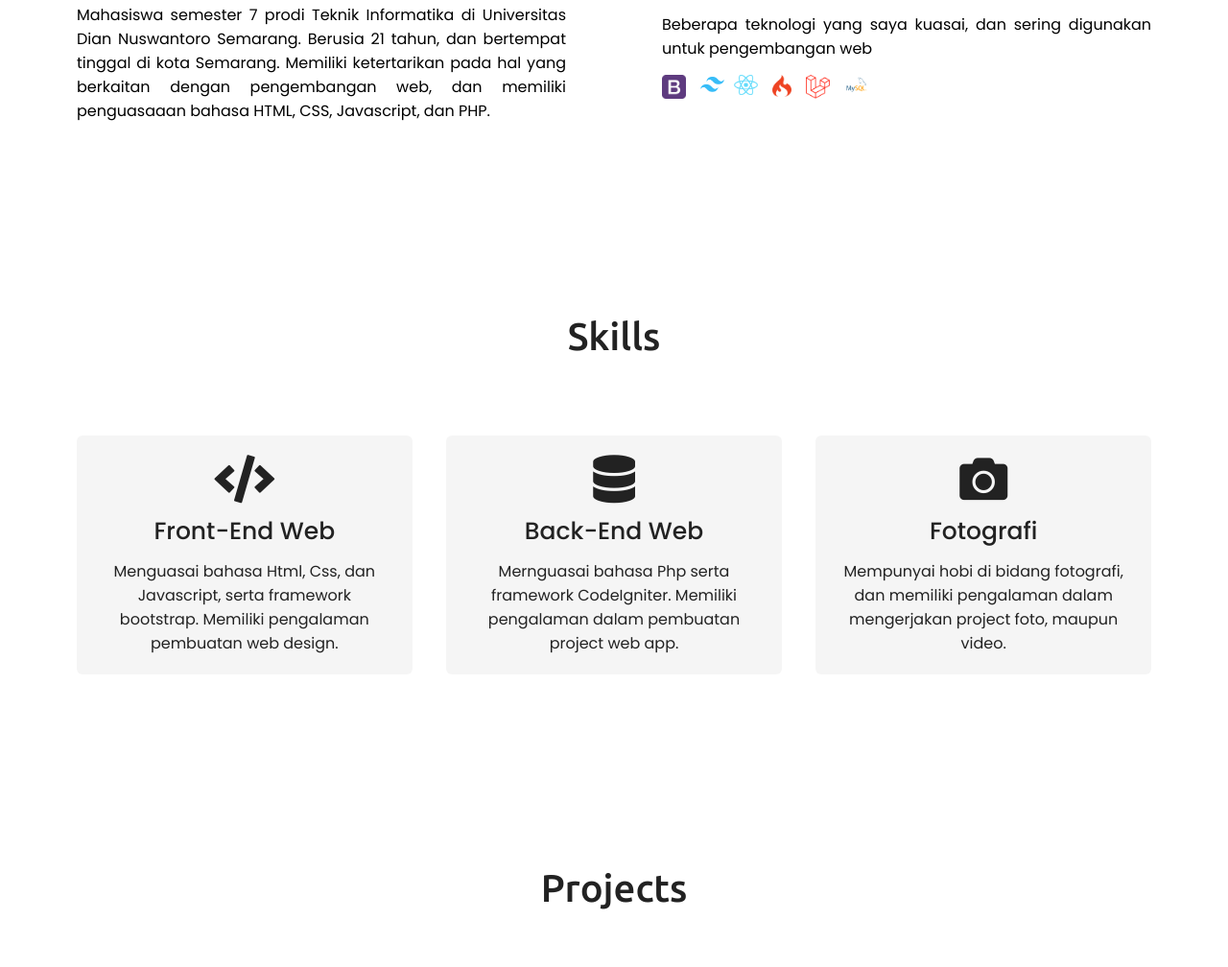
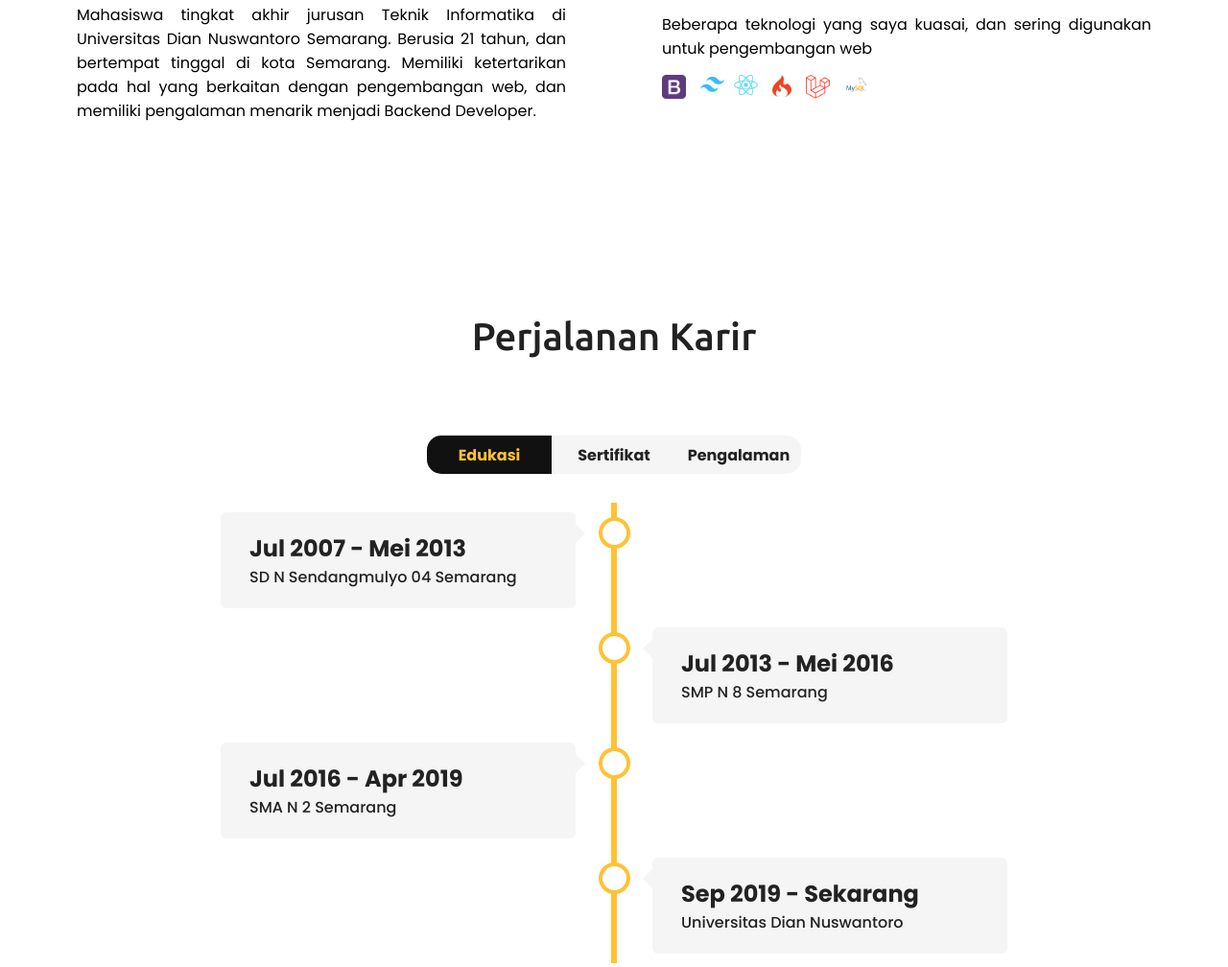
Before and after one commit to sayakanikan/sayakanikan.github.io, a plain HTML site: page index.html in a window 1280 px wide. Shown: the part 1071-2079 px from the top of the page at 96% size. Drawn offline with nearby package versions, Linux system fonts and the light colour scheme.

Commit message:
change skill section to karir section

```diff
--- a/index.html
+++ b/index.html
@@ -26,7 +26,7 @@
         <ul class="menu">
           <li><a href="#home">Beranda</a></li>
           <li><a href="#about">Tentang</a></li>
-          <li><a href="#service">Skills</a></li>
+          <li><a href="#service">Karir</a></li>
           <li><a href="#project">Projects</a></li>
           <li><a href="#contact">Kontak</a></li>
         </ul>
@@ -72,8 +72,7 @@
           <div class="column left">
             <div class="text">Hai, saya <span>Irfan</span></div>
             <p>
-              Mahasiswa semester 7 prodi Teknik Informatika di Universitas Dian Nuswantoro Semarang. Berusia 21 tahun, dan bertempat tinggal di kota Semarang. Memiliki ketertarikan pada hal yang berkaitan dengan pengembangan web, dan
-              memiliki penguasaaan bahasa HTML, CSS, Javascript, dan PHP.
+              Mahasiswa tingkat akhir jurusan Teknik Informatika di Universitas Dian Nuswantoro Semarang. Berusia 21 tahun, dan bertempat tinggal di kota Semarang. Memiliki ketertarikan pada hal yang berkaitan dengan pengembangan web, dan memiliki pengalaman menarik menjadi Backend Developer.
             </p>
           </div>
           <div class="column right">
@@ -106,75 +105,122 @@
     <!-- Akhir dari About -->
 
     <!-- Section Services -->
-    <!-- <section class="service" id="service">
+    <section class="service" id="service">
       <div class="max-width">
-        <h2 class="title">Skills</h2>
-        <div class="serv-content">
-          <div class="card">
-            <div class="box">
-              <i class="fas fa-code"></i>
-              <div class="text">Front-End Web</div>
-              <p>Menguasai bahasa Html, Css, dan Javascript, serta framework bootstrap. Memiliki pengalaman pembuatan web design.</p>
-            </div>
+        <h2 class="title">Perjalanan Karir</h2>
+
+        <div class="mycontent">
+          <div class="edukasi actived" id="btn-edukasi" onclick="edukasi()">
+            <h4>Edukasi</h4>
           </div>
-
-          <div class="card">
-            <div class="box">
-              <i class="fas fa-database"></i>
-              <div class="text">Back-End Web</div>
-              <p>Mernguasai bahasa Php serta framework CodeIgniter. Memiliki pengalaman dalam pembuatan project web app.</p>
-            </div>
+          <div class="sertifikasi" id="btn-sertifikasi" onclick="sertifikasi()">
+            <h4>Sertifikat</h4>
           </div>
-
-          <div class="card">
-            <div class="box">
-              <i class="fas fa-camera"></i>
-              <div class="text">Fotografi</div>
-              <p>Mempunyai hobi di bidang fotografi, dan memiliki pengalaman dalam mengerjakan project foto, maupun video.</p>
-            </div>
+          <div class="pengalaman" id="btn-pengalaman" onclick="pengalaman()">
+            <h4>Pengalaman</h4>
           </div>
         </div>
       </div>
-    </section> -->
-    <!-- Akhir dari Services -->
-
-    <!-- Section Services -->
-    <section class="service" id="service">
-      <div class="max-width">
-        <h2 class="title">Skills</h2>
-
-        <!-- <div class="content">
-          <div class="edukasi">
-            <h4>Edukasi</h4>
+      <!-- Edukasi -->
+      <div class="timeline" id="edukasi">
+        <div class="container left">
+          <div class="content">
+            <h2>Jul 2007 - Mei 2013</h2>
+            <p style="font-weight: 500;">SD N Sendangmulyo 04 Semarang</p>
           </div>
-          <div class="pengalaman">
-            <h4>Pengalaman</h4>
+        </div>
+        <div class="container right">
+          <div class="content">
+            <h2>Jul 2013 - Mei 2016</h2>
+            <p style="font-weight: 500;">SMP N 8 Semarang</p>
           </div>
-        </div> -->
-
-        <div class="serv-content">
-          <div class="card">
-            <div class="box">
-              <i class="fas fa-code"></i>
-              <div class="text">Front-End Web</div>
-              <p>Menguasai bahasa Html, Css, dan Javascript, serta framework bootstrap. Memiliki pengalaman pembuatan web design.</p>
-            </div>
+        </div>
+        <div class="container left">
+          <div class="content">
+            <h2>Jul 2016 - Apr 2019</h2>
+            <p style="font-weight: 500;">SMA N 2 Semarang</p>
           </div>
-
-          <div class="card">
-            <div class="box">
-              <i class="fas fa-database"></i>
-              <div class="text">Back-End Web</div>
-              <p>Mernguasai bahasa Php serta framework CodeIgniter. Memiliki pengalaman dalam pembuatan project web app.</p>
-            </div>
+        </div>
+        <div class="container right">
+          <div class="content">
+            <h2>Sep 2019 - Sekarang</h2>
+            <p style="font-weight: 500;">Universitas Dian Nuswantoro</p>
           </div>
-
-          <div class="card">
-            <div class="box">
-              <i class="fas fa-camera"></i>
-              <div class="text">Fotografi</div>
-              <p>Mempunyai hobi di bidang fotografi, dan memiliki pengalaman dalam mengerjakan project foto, maupun video.</p>
-            </div>
+        </div>
+      </div>
+      <!-- Sertifikasi -->
+      <div class="timeline d-none" id="sertifikasi">
+        <div class="container left">
+          <div class="content">
+            <h2>Mar 2022 - Mar 2024</h2>
+            <p style="font-weight: 500;">English Proficiency Certificate (Score: 105)</p>
+            <p>Duolingo English Test</p>
+          </div>
+        </div>
+        <div class="container right">
+          <div class="content">
+            <h2>Jul 2022</h2>
+            <p style="font-weight: 500;">Responsive Web Design</p>
+            <p>freeCodeCamp</p>
+          </div>
+        </div>
+        <div class="container left">
+          <div class="content">
+            <h2>Jul 2022</h2>
+            <p style="font-weight: 500;">Cisco Cybersecurity Essentials</p>
+            <p>Cisco Networking Academy</p>
+          </div>
+        </div>
+        <div class="container right">
+          <div class="content">
+            <h2>Sep 2022</h2>
+            <p style="font-weight: 500;">Cisco IT Essentials</p>
+            <p>Cisco Networking Academy</p>
+          </div>
+        </div>
+        <div class="container left">
+          <div class="content">
+            <h2>Jan 2023 - Jan 2026</h2>
+            <p style="font-weight: 500;">Belajar Dasar Pemrograman Javascript</p>
+            <p>Dicoding Indonesia</p>
+          </div>
+        </div>
+        <div class="container right">
+          <div class="content">
+            <h2>Jan 2023 - Jan 2026</h2>
+            <p style="font-weight: 500;">Cloud Practitioner Essentials (Belajar AWS Cloud)</p>
+            <p>Dicoding Indonesia</p>
+          </div>
+        </div>
+        <div class="container left">
+          <div class="content">
+            <h2>Jan 2023 - Jan 2026</h2>
+            <p style="font-weight: 500;">Belajar Membuat Aplikasi Backend untuk Pemula</p>
+            <p>Dicoding Indonesia</p>
+          </div>
+        </div>
+      </div>
+      <!-- Pengalaman -->
+      <div class="timeline d-none" id="pengalaman">
+        <div class="container left">
+          <div class="content">
+            <h2>Feb 2022 - Mar 2022</h2>
+            <p style="font-weight: 500;">Web Developer Internship</p>
+            <p>Dinas Pemberdayaan Masyarakat, Desa, Kependudukan, dan Pencatatan Sipil Provinsi Jawa Tengah, Semarang</p>
+          </div>
+        </div>
+        <div class="container right">
+          <div class="content">
+            <h2>Sep 2022 - Des 2022</h2>
+            <p style="font-weight: 500;">Research Assistant</p>
+            <p>Universitas Dian Nuswantoro, Semarang</p>
+          </div>
+        </div>
+        <div class="container left">
+          <div class="content">
+            <h2>Feb 2023 - Sekarang</h2>
+            <p style="font-weight: 500;">Backend Developer Internship</p>
+            <p>Telkom Indonesia, Bandung</p>
           </div>
         </div>
       </div>
@@ -437,5 +483,11 @@
 
     <!-- My Javascript -->
     <script src="script.js"></script>
+
+    <!-- AOS -->
+    <script src="https://unpkg.com/aos@2.3.1/dist/aos.js"></script>
+    <script>
+      AOS.init();
+    </script>
   </body>
 </html>
--- a/script.js
+++ b/script.js
@@ -60,3 +60,43 @@ form.addEventListener("submit", (e) => {
     })
     .catch((error) => console.error("Error!", error.message));
 });
+
+// Edukasi dan Pengalaman Section
+const btnEdukasi = document.getElementById("btn-edukasi");
+const btnPengalaman = document.getElementById("btn-pengalaman");
+const btnSertifikasi = document.getElementById("btn-sertifikasi");
+const sectionEdukasi = document.getElementById("edukasi");
+const sectionPengalaman = document.getElementById("pengalaman");
+const sectionSertifikasi = document.getElementById("sertifikasi");
+
+function edukasi() {
+  // Add and remove content
+  sectionEdukasi.classList.remove("d-none");
+  sectionPengalaman.classList.add("d-none");
+  sectionSertifikasi.classList.add("d-none");
+
+  // Add and remove active class
+  btnEdukasi.classList.add("actived");
+  btnSertifikasi.classList.remove("actived");
+  btnPengalaman.classList.remove("actived");
+}
+
+function pengalaman() {
+  sectionPengalaman.classList.remove("d-none");
+  sectionEdukasi.classList.add("d-none");
+  sectionSertifikasi.classList.add("d-none");
+
+  btnPengalaman.classList.add("actived");
+  btnSertifikasi.classList.remove("actived");
+  btnEdukasi.classList.remove("actived");
+}
+
+function sertifikasi() {
+  sectionSertifikasi.classList.remove("d-none");
+  sectionEdukasi.classList.add("d-none");
+  sectionPengalaman.classList.add("d-none");
+
+  btnSertifikasi.classList.add("actived");
+  btnPengalaman.classList.remove("actived");
+  btnEdukasi.classList.remove("actived");
+}
--- a/style.css
+++ b/style.css
@@ -33,6 +33,15 @@ html {
   max-width: 1300px;
   padding: 0 80px;
   margin: auto;
+}
+
+.d-none {
+  display: none;
+}
+
+.actived {
+  background-color: #111 !important;
+  color: var(--color-primary);
 }
 
 /* Navbar */
@@ -345,8 +354,12 @@ section .title {
   background-color: white;
 }
 
-.service .content {
-  width: 300px;
+.service{
+  flex-direction: column;
+}
+
+.service .mycontent {
+  max-width: 100%;
   margin: auto;
   display: flex;
   justify-content: center;
@@ -354,7 +367,8 @@ section .title {
 }
 
 .service .edukasi,
-.service .pengalaman {
+.service .pengalaman,
+.service .sertifikasi {
   width: 130px;
   height: 40px;
   background-color: whitesmoke;
@@ -369,76 +383,150 @@ section .title {
   border-radius: 15px 0 0 15px;
 }
 
+.service .sertifikasi {
+  border-radius: 0;
+}
+
 .service .pengalaman {
   border-radius: 0 15px 15px 0;
 }
 
 .service .edukasi:hover,
+.service .sertifikasi:hover,
 .service .pengalaman:hover {
   background-color: black;
   color: var(--color-primary);
   transition: all 0.5s ease;
 }
 
-.service .serv-content {
-  display: flex;
-  flex-wrap: wrap;
-  align-items: center;
-  justify-content: space-between;
+/* The actual timeline (the vertical ruler) */
+.timeline {
+  position: relative;
+  min-width: 900px;
+  max-width: 1200px;
+  margin: 0 auto;
 }
 
-.service .serv-content .card {
-  width: calc(33% - 20px);
-  background-color: whitesmoke;
-  text-align: center;
-  border-radius: 6px;
-  padding: 20px 25px;
-  cursor: pointer;
+/* The actual timeline (the vertical ruler) */
+.timeline::after {
+  content: '';
+  position: absolute;
+  width: 6px;
+  background-color: var(--color-primary);
+  top: 0;
+  bottom: 0;
+  left: 50%;
+  margin-left: -3px;
+}
+
+/* Container around content */
+.container {
+  padding: 10px 40px;
+  position: relative;
+  max-width: 50%;
+}
+
+/* The circles on the timeline */
+.container::after {
+  content: '';
+  position: absolute;
+  width: 25px;
+  height: 25px;
+  right: -17px;
+  background-color: white;
+  border: 4px solid var(--color-primary);
+  top: 15px;
+  border-radius: 50%;
+  z-index: 1;
   transition: all 0.3s ease;
 }
 
-.service .serv-content .card:hover {
-  background-color: #212529;
+.container:hover:after {
+  background-color: var(--color-primary);
 }
 
-.service .serv-content .card .box {
+/* Place the container to the left */
+.left {
+  left: 0;
+}
+
+/* Place the container to the right */
+.right {
+  left: 50%;
+}
+
+/* Add arrows to the left container (pointing right) */
+.left::before {
+  content: " ";
+  height: 0;
+  position: absolute;
+  top: 22px;
+  width: 0;
+  z-index: 1;
+  right: 30px;
+  border: medium solid whitesmoke;
+  border-width: 10px 0 10px 10px;
+  border-color: transparent transparent transparent whitesmoke;
+}
+
+.left:hover:before {
+  border: medium solid var(--color-primary);
+  border-width: 10px 0 10px 10px;
+  border-color: transparent transparent transparent var(--color-primary);
+}
+
+/* Add arrows to the right container (pointing left) */
+.right::before {
+  content: " ";
+  height: 0;
+  position: absolute;
+  top: 22px;
+  width: 0;
+  z-index: 1;
+  left: 30px;
+  border: medium solid whitesmoke;
+  border-width: 10px 10px 10px 0;
+  border-color: transparent whitesmoke transparent transparent;
+  transition: color 0.3s ease;
+}
+
+.right:hover:before {
+  border: medium solid var(--color-primary);
+  border-width: 10px 10px 10px 0;
+  border-color: transparent var(--color-primary) transparent transparent;
+}
+
+/* Fix the circle for containers on the right side */
+.right::after {
+  left: -16px;
+}
+
+/* The actual content */
+.content {
+  min-width: 100%;
+  padding: 20px 30px;
+  background-color: whitesmoke;
+  position: relative;
+  border-radius: 6px;
+  transition: color 0.3s ease;
+}
+
+.container:hover .content {
+  background-color: var(--color-primary);
+  color: #111;
+}
+
+.timeline .content h2,
+.timeline .content p,
+.timeline .content b {
   transition: all 0.3s ease;
 }
 
-.service .serv-content .card:hover .box {
-  transform: scale(1.05);
+.timeline .content:hover h2,
+.timeline .content:hover p,
+.timeline .content:hover b {
+  scale: 1.05;
 }
-
-.service .serv-content .card i {
-  font-size: 50px;
-  color: #222;
-  transition: color 0.5s ease;
-}
-
-.service .serv-content .card:hover i {
-  color: var(--color-primary);
-}
-
-.service .serv-content .card .text {
-  font-size: 25px;
-  font-weight: 500;
-  margin: 10px 0 10px 0;
-  transition: color 0.5s ease;
-}
-
-.service .serv-content .card:hover .text {
-  font-weight: 500;
-  color: whitesmoke;
-}
-
-.service .serv-content .card p {
-  transition: color 0.5s ease;
-}
-
-.service .serv-content .card:hover p {
-  color: whitesmoke;
-}
-
 /* Project */
 .project .carousel .card {
   background-color: whitesmoke;
@@ -998,6 +1086,40 @@ footer p a:hover {
     width: 100%;
   }
 
+  .timeline {
+    min-width: 0px;
+  }
+
+  /* Place the timelime to the left */
+  .timeline::after {
+  left: 31px;
+  }
+
+  /* Full-width containers */
+  .container {
+  width: 100%;
+  padding-left: 70px;
+  padding-right: 25px;
+  }
+
+  /* Make sure that all arrows are pointing leftwards */
+  .container::before {
+  left: 60px;
+  border: medium solid whitesmoke;
+  border-width: 10px 10px 10px 0;
+  border-color: transparent whitesmoke transparent transparent;
+  }
+
+  /* Make sure all circles are at the same spot */
+  .left::after, .right::after {
+  left: 15px;
+  }
+
+  /* Make all right containers behave like the left ones */
+  .right {
+  left: 0%;
+  }
+
   footer .footer-main {
     display: flex;
     flex-direction: column;
```
Also changed, not shown: 1 other file.
